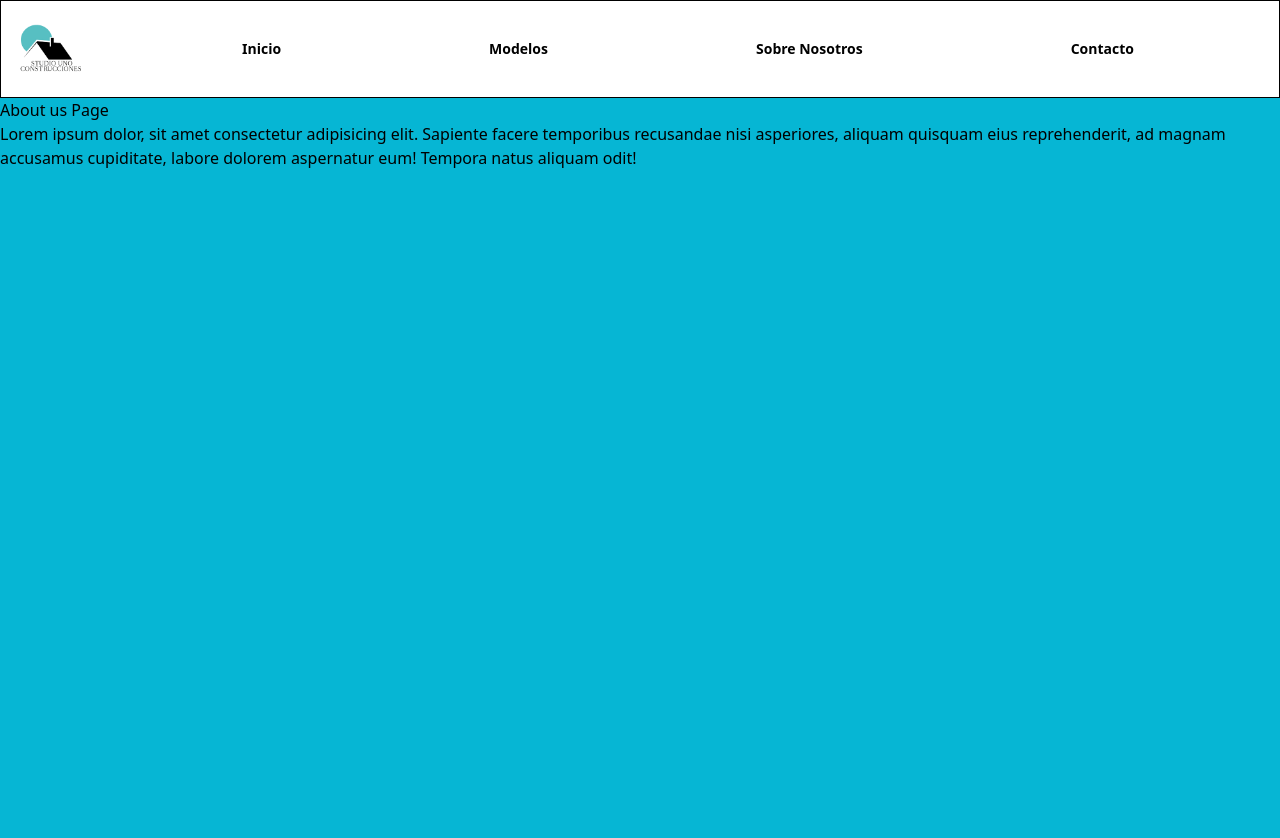
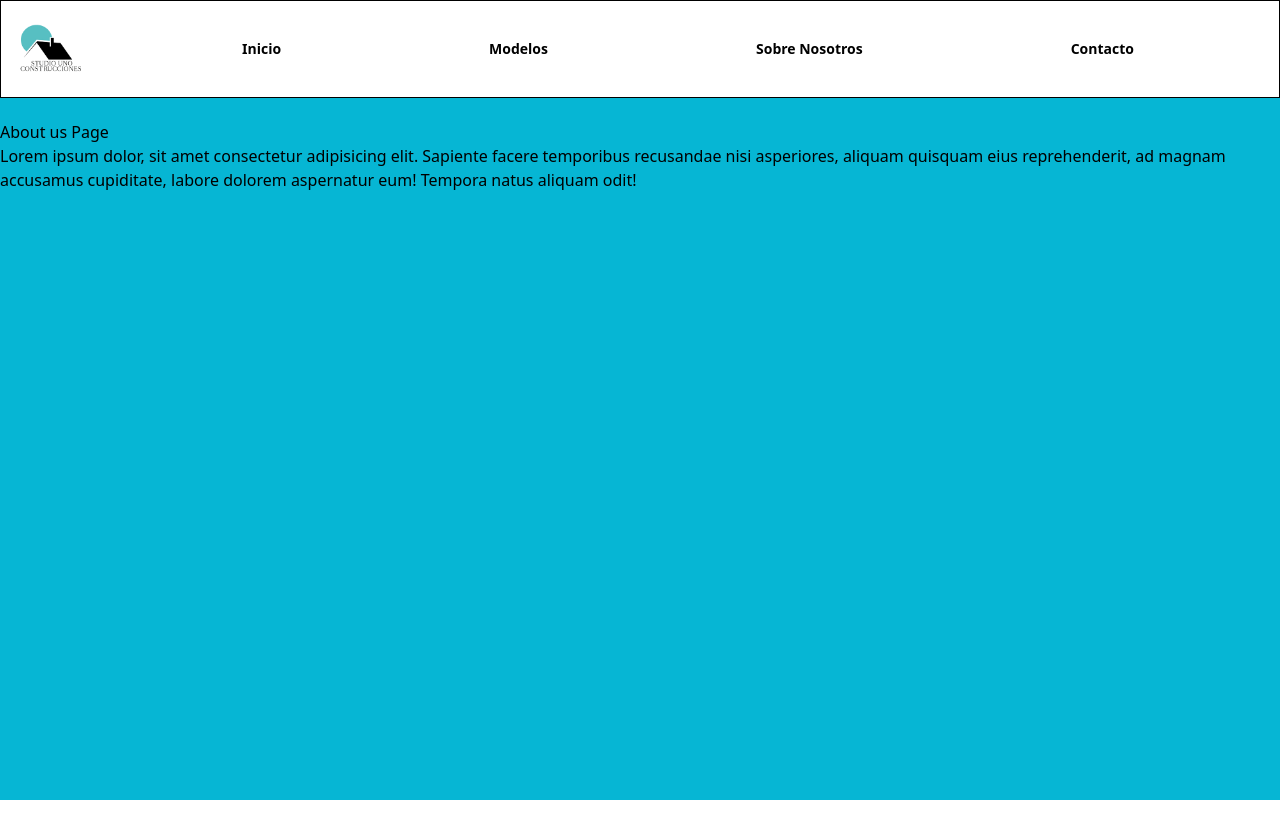
Before and after one commit to Gonza-Butafuoco/Studio-Uno-Construcciones, a React (Create React App) app: page /Aboutus in a window 1280 px wide. Shown: the top 838 px of the page. After the commit the page ends 800 px from the top, so only its background shows below. Built offline with nearby package versions, Linux system fonts and the light colour scheme.

Commit message:
Cambios en contactos y abouteus
Le puse position absolute y top en 0 al body de contact y aboutus  para que no salga la barra de scroll como al home.

```diff
--- a/src/components/pages/AboutUs.jsx
+++ b/src/components/pages/AboutUs.jsx
@@ -3,8 +3,13 @@ import React from 'react'
 export const AboutUs = () => {
   return (
     <div>
-    <body className=' bg-cyan-500 h-screen'>
-      <h1>About us Page</h1>
+    <body className='absolute top-0 bg-cyan-500 h-screen'>
+      <br/>
+      <br/>
+      <br/>
+      <br/>
+      <br/>
+      <h1 className='z-10 '>About us Page</h1>
       <p>Lorem ipsum dolor, sit amet consectetur adipisicing elit. Sapiente facere temporibus recusandae nisi asperiores, aliquam quisquam eius reprehenderit, ad magnam accusamus cupiditate, labore dolorem aspernatur eum! Tempora natus aliquam odit!</p>
     </body>
 
--- a/src/components/pages/Contact.jsx
+++ b/src/components/pages/Contact.jsx
@@ -3,7 +3,12 @@ import React from 'react'
 export const Contact = () => {
   return (
     <div>
-    <body className=' bg-cyan-500 h-screen'>
+    <body className='absolute top-0 bg-cyan-500 h-screen'>
+      <br/>
+      <br/>
+      <br/>
+      <br/>
+      <br/>
       <h1>Contact Page</h1>
 
       <p>Lorem ipsum dolor, sit amet consectetur adipisicing elit. Sapiente facere temporibus recusandae nisi asperiores, aliquam quisquam eius reprehenderit, ad magnam accusamus cupiditate, labore dolorem aspernatur eum! Tempora natus aliquam odit!</p>
```
